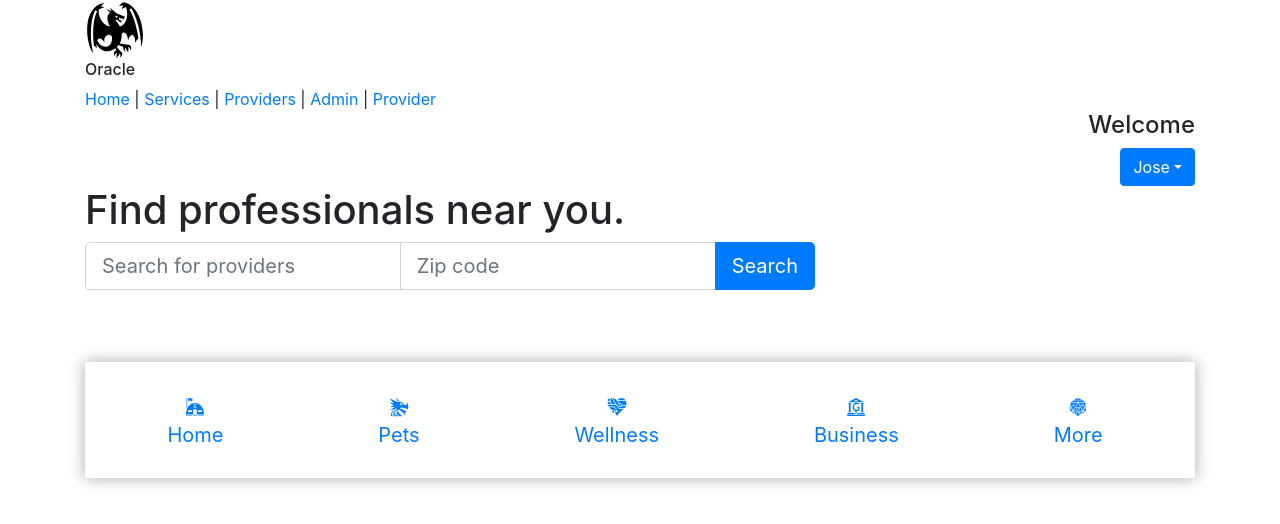
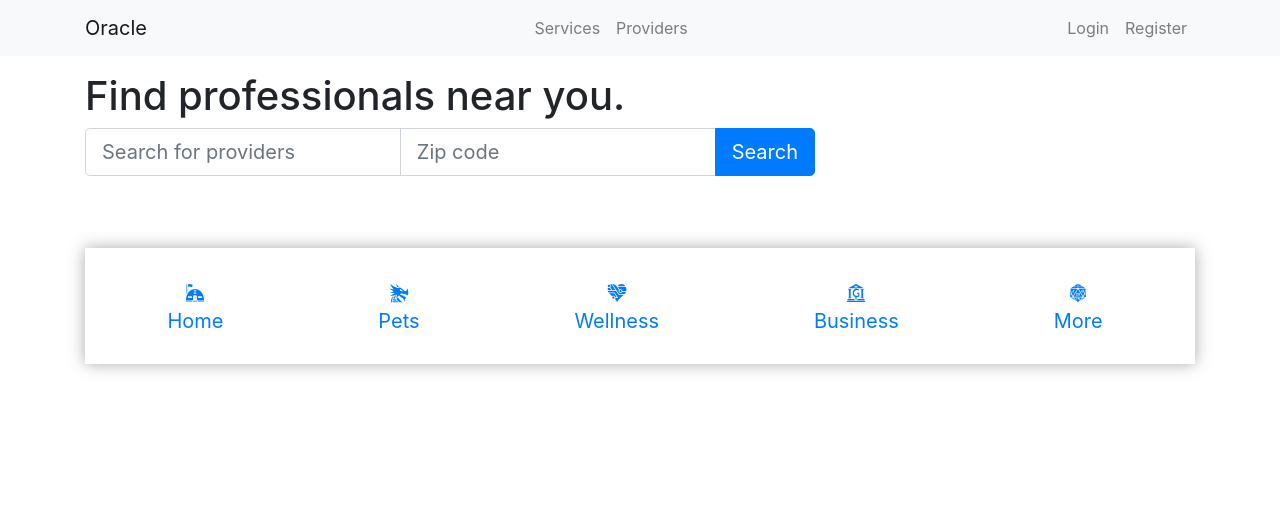
Before and after one commit to sd19oracle/cs4500-sp19-client-react-oracle, a React (Create React App) app: page / in a window 1280 px wide. Shown: the top 524 px of the page. Built offline with nearby package versions, Linux system fonts and the light colour scheme; no server answers.

Commit message:
Refactor App.js to use composition
App.js was getting riddled with stuff that should have been in
components so I extracted these parts to GlobalNavbar.js and Profile.js.
There was an extra Log in/Sign up in Providers page for some reason as
well, so I deleted that.

```diff
--- a/src/App.js
+++ b/src/App.js
@@ -1,21 +1,16 @@
 import React, {Component} from 'react';
 import '../node_modules/bootstrap/dist/css/bootstrap.min.css'
-import {BrowserRouter as Router, Route, Link, Redirect} from 'react-router-dom'
+import {BrowserRouter as Router, Route} from 'react-router-dom'
 import Admin from './components/Admin'
 import Home from './components/Home'
 import Profile from './components/Profile'
 import ServiceService from './services/ServiceService'
 import SignUp from './components/SignUp'
-import {GiWyvern} from "react-icons/gi";
 import popularCategories from './data/popular-service-categories.mock'
 import ProvidersPage from './components/ProvidersPage/ProvidersPage'
-import Dropdown from 'react-bootstrap/Dropdown'
-import DropdownButton from 'react-bootstrap/DropdownButton'
-import ReactDOM from 'react-dom';
-import Modal from 'react-modal';
-import SelectUSState from 'react-select-us-states';
 import ServiceNavigator from "./components/ServiceNavigator";
-import ServiceCategoryService from "./services/ServiceCategoryService";
+import Login from "./components/Login";
+import GlobalNavbar from "./components/GlobalNavbar";
 
 export default class App extends Component {
   constructor(props) {
@@ -24,43 +19,10 @@ export default class App extends Component {
     this.state = {
       popularServices: [],
       allServices: [],
-            username: "Jose",
+      username: null,
       modalIsOpen: false
     };
-        this.logout = this.logout.bind(this);
-        this.goToProfile = this.goToProfile.bind(this);
-    this.logout = this.logout.bind(this);
-    this.openModal = this.openModal.bind(this)
-    this.closeModal = this.closeModal.bind(this)
-    this.afterOpenModal = this.afterOpenModal.bind(this)
-    this.setNewValue = this.setNewValue.bind(this);
   }
-
-  setNewValue(newValue) {
-    console.log('this is the State code:' + newValue);
-  }
-
-    openModal() {
-        this.setState({modalIsOpen: true});
-      }
-
-    afterOpenModal() {
-        // references are now sync'd and can be accessed.
-        this.subtitle.style.color = '#f00';
-    }
-
-    closeModal() {
-        this.setState({modalIsOpen: false});
-    }
-
-    logout = () => {
-        this.setState({username: ""});
-    }
-
-    goToProfile = () => {
-        this.props.history.push('/profile')
-    }
-
 
   componentDidMount() {
     for (let i in popularCategories) {
@@ -83,85 +45,11 @@ export default class App extends Component {
 
   render() {
     return (
-            <div className="container">
       <Router>
         <div>
-                        <Link to="/home" style={{color: 'black'}}><GiWyvern size="60"/></Link>
-                        <h6> Oracle</h6>
-                        <Link to="/home">Home</Link> |
-                        <Link to="/services"> Services</Link> |
-                        <Link to="/providers"> Providers</Link> |
-                        <Link to="/admin"> Admin</Link> |
-                        <Link to="/provider"> Provider</Link>
-                        {this.state.username !== "" ?
-
-                            (<div className="text-right">
-                                <h4> Welcome </h4>
-                                <DropdownButton id="dropdown-item-button" title={this.state.username}>
-                                    <Dropdown.Item as="button" onClick={this.openModal}>Profile</Dropdown.Item>
-                                    <Dropdown.Item as="button" onClick={this.logout}>Log out</Dropdown.Item>
-                                </DropdownButton>
-                            </div>) : (
-                                <div>
-                                    <div className="text-right">
-                                        <Link to="/signup">Sign up</Link>
-                                    </div>
-                                    <div className="text-right">
-                                        <Link to="/login">Log in</Link>
-                                    </div>
-                                </div>
-                            )}
-
-                            <Modal
-                            isOpen={this.state.modalIsOpen}
-                            onAfterOpen={this.afterOpenModal}
-                            onRequestClose={this.closeModal}
-                            contentLabel="Profile Modal"
-                            >
-                            <div calssNmae = "box-layout_box">
-                                <h2 ref={subtitle => this.subtitle = subtitle}>Profile</h2>
-                                <hr></hr>
-                                <h2>Legal Name</h2>
-                                <hr></hr>
-                                <form>
-                                    <h6>First Name</h6>
-                                    <input />
-                                    <h6>Last Name</h6>
-                                    <input />
-                                </form>
-                                <hr></hr>
-                                <h3>Date of Birth</h3>
-                                <hr></hr>
-                                <form>
-                                    <h6>Chooes your Birthday</h6>
-                                    <input type ="month"/>
-                                </form>
-                                <hr></hr>
-                                <h3> Home Address </h3>
-                                <hr></hr>
-                                <form>
-                                    <h6>Street</h6>
-                                    <input type = "text"/>
-                                    <h6>City</h6>
-                                    <input type = "text"/>
-                                    <p>
-                                    Select a state: <SelectUSState onChange={this.setNewValue}/>
-                                    </p>
-                                    <h6>Zip</h6>
-                                    <input type = "text"/>
-                                    <h6>Email</h6>
-                                    <input type = "text" placeholder = "666@gmail.com" disable />
-                                    <br />
-                                    <hr></hr>
-                                    <button onClick={this.logout}>Update the profile</button>
-                                    <button onClick={this.logout}>Log out</button>
-                                    <button onClick={this.closeModal}>Close</button>
-                                </form>
-                            </div>
-                            </Modal>
-
-                       <Route exact path="/"
-                        component={Home}/>
+          <GlobalNavbar/>
+          <div className="container">
+            <Route exact path="/" component={Home}/>
             <Route
               exact
               path="/home"
@@ -180,18 +68,16 @@ export default class App extends Component {
             <Route
               path="/login"
               exact
-                            component={Admin}/>
+              component={Login}/>
             <Route
               path="/admin"
               component={Admin}/>
             <Route
               path="/profile"
-                            component={Profile} />
+              component={Profile}/>
+          </div>
         </div>
       </Router>
-
-
-            </div>
     );
   }
 }
--- /dev/null
+++ b/src/components/GlobalNavbar.js
@@ -0,0 +1,25 @@
+import React from "react";
+import {Link} from "react-router-dom";
+
+const GlobalNavbar = ({username, isAdmin}) => <nav className="navbar navbar-expand-md navbar-light bg-light mb-3">
+  <div className="container">
+    <Link className="navbar-brand" to="/home">Oracle</Link>
+    <div className="navbar-nav flex-grow-1"/>
+    <ul className="navbar-nav mr-auto">
+      <li className="nav-item"><Link className="nav-link" to="/services"> Services</Link></li>
+      <li className="nav-item"><Link className="nav-link" to="/providers"> Providers</Link></li>
+    </ul>
+    <div className="navbar-nav flex-grow-1"/>
+    {username && <ul className="navbar-nav mr-auto">
+      {isAdmin && <li className="nav-item"><Link className="nav-link" to="/admin"> Admin</Link></li>}
+      <li className="nav-item"><Link className="nav-link" to="/profile">{username}</Link></li>
+      <li className="nav-item"><Link className="nav-link" to="/logout">Logout</Link></li>
+    </ul>}
+    {!username && <ul className="navbar-nav mr-auto">
+      <li className="nav-item"><Link className="nav-link" to="/login">Login</Link></li>
+      <li className="nav-item"><Link className="nav-link" to="/register">Register</Link></li>
+    </ul>}
+  </div>
+</nav>;
+
+export default GlobalNavbar;
--- a/src/components/Profile.js
+++ b/src/components/Profile.js
@@ -1,8 +1,46 @@
-import React from 'react'
-import UserService from '../services/UserService'
-import Popup from "reactjs-popup";
+import React from "react";
+import {SelectUSState} from "react-select-us-states";
 
 class Profile extends React.Component {
+  render() {
+    return <div className="box-layout_box">
+      <h2 ref={subtitle => this.subtitle = subtitle}>Profile</h2>
+      <hr></hr>
+      <h2>Legal Name</h2>
+      <hr></hr>
+      <form>
+        <h6>First Name</h6>
+        <input/>
+        <h6>Last Name</h6>
+        <input/>
+      </form>
+      <hr></hr>
+      <h3>Date of Birth</h3>
+      <hr></hr>
+      <form>
+        <h6>Choose your Birthday</h6>
+        <input type="month"/>
+      </form>
+      <hr></hr>
+      <h3> Home Address </h3>
+      <hr></hr>
+      <form>
+        <h6>Street</h6>
+        <input type="text"/>
+        <h6>City</h6>
+        <input type="text"/>
+        <p>
+          Select a state: <SelectUSState onChange={this.setNewValue}/>
+        </p>
+        <h6>Zip</h6>
+        <input type="text"/>
+        <h6>Email</h6>
+        <input type="text" placeholder="user@example.com"/>
+        <br/>
+        <hr></hr>
+      </form>
+    </div>
+  }
+}
 
-  }
 export default Profile
--- a/src/components/ProvidersPage/ProvidersPage.js
+++ b/src/components/ProvidersPage/ProvidersPage.js
@@ -24,10 +24,6 @@ class ProviderPage extends React.Component {
       this.searchProvByNameAndZip = this.searchProvByNameAndZip.bind(this)
     }
   }
-
-    // componentDidMount() {
-
-    // }
 
   loadPosts(props = this.props) {
     if (props.location.state) {
@@ -60,6 +56,7 @@ class ProviderPage extends React.Component {
         })
       )
   }
+
   searchProvByZip(zip) {
     this.searchBarService
       .findProvidersByZip(zip)
@@ -69,6 +66,7 @@ class ProviderPage extends React.Component {
         })
       )
   }
+
   searchProvByNameAndZip(name, zip) {
     this.searchBarService
       .findProvidersByNameAndZip(name, zip)
@@ -81,22 +79,15 @@ class ProviderPage extends React.Component {
       <div>
         <div className="row">
           <div className="col-8">
-                        <SearchBarContainer history={this.props.history} />
-                    </div>
-                    <div className="col-3 text-right">
-                        <a href="#">Sign up</a>
-                    </div>
-                    <div className="col-1">
-                        <a href="#">Log in</a>
+            <SearchBarContainer history={this.props.history}/>
           </div>
         </div>
-                <br />
-                <br />
-
+        <br/>
+        <br/>
         <div className="row">
           <div className="col-9">
             <ServiceProviderList
-                            serviceProviders={this.state.providerList} />
+              serviceProviders={this.state.providerList}/>
           </div>
         </div>
       </div>
```
Lines whose indentation alone changed are shown as unchanged.
